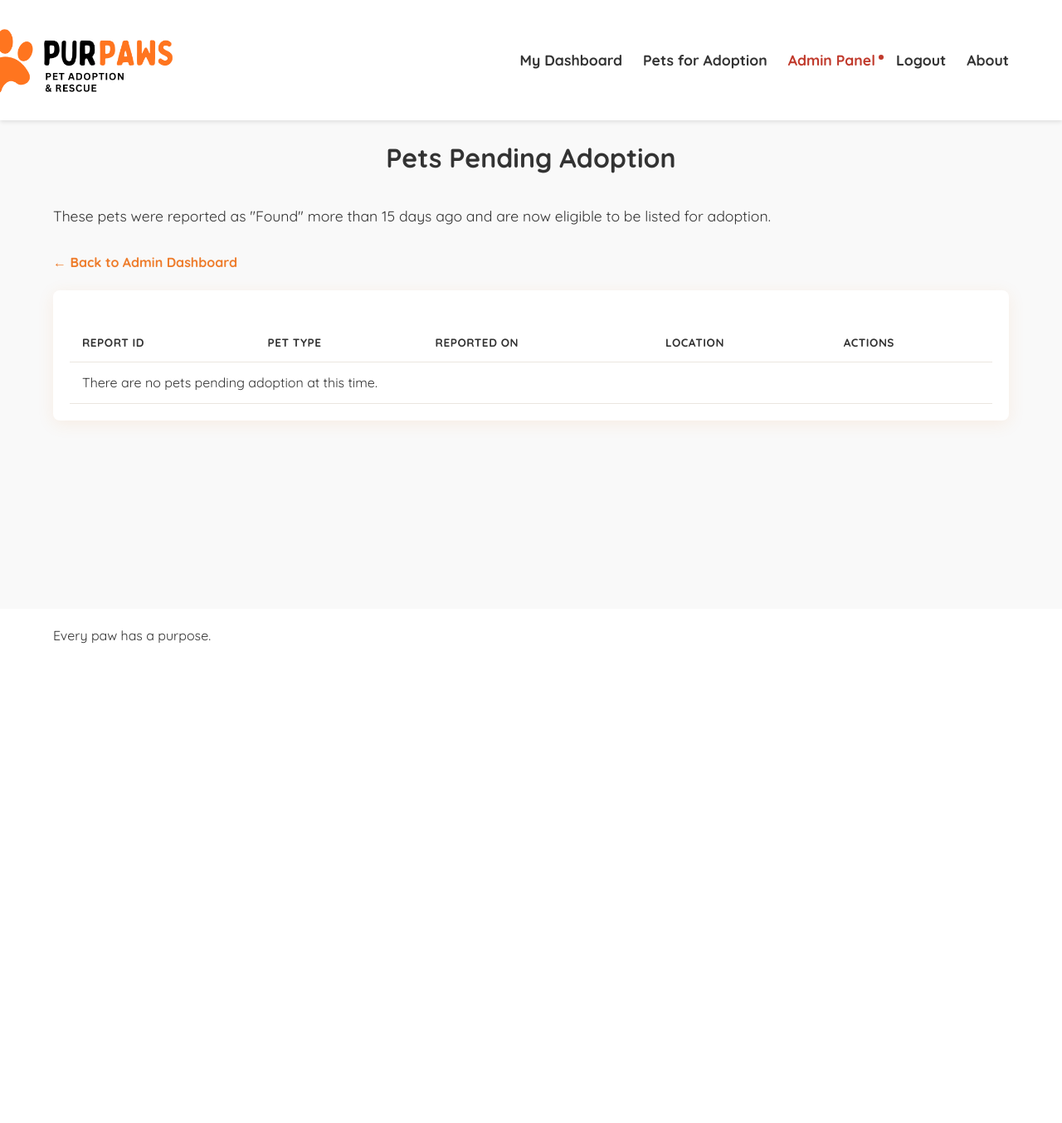
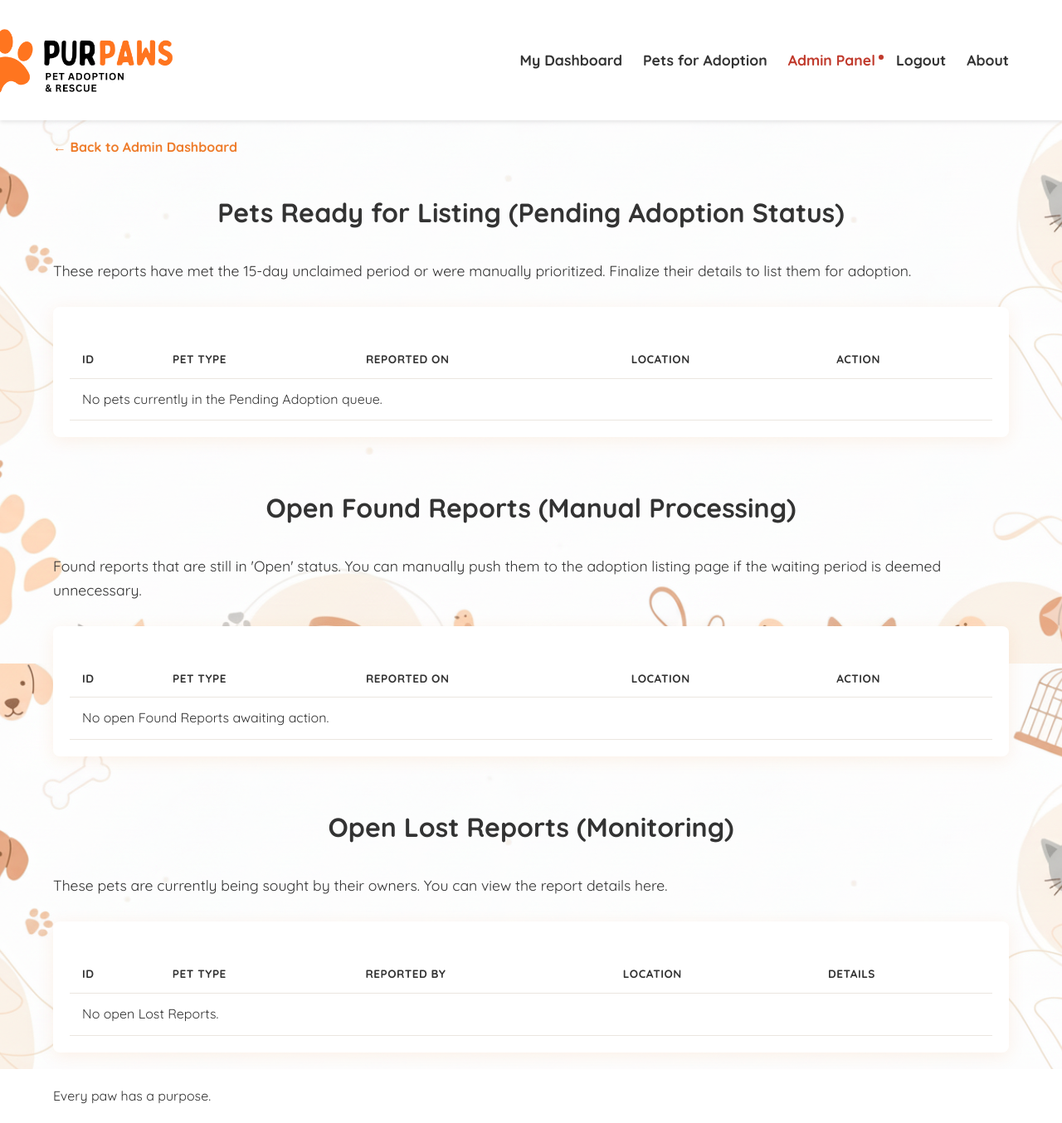
Before and after one commit to Deadpoolprime/petrescue2, a Django app: page /admin_dashboard/process-adoption/ in a window 1280 px wide. Shown: the whole page at 83% size. Before the commit the page ends 776 px from the top, so only its background shows below. Run offline with Django 4.2, Linux system fonts and the light colour scheme; the visitor is signed in with stand-in values (Sample User, id 1).

Commit message:
adoption module and ui changes

```diff
--- a/static/css/style.css
+++ b/static/css/style.css
@@ -138,6 +138,16 @@
   background-color: hsla(var(--primary-warm), 0.15);
   z-index: -1;
 }
+
+body.admin-page-background {
+  background-image: url('../images/admin-bg.jpg'); /* Fictional image for admin */
+  background-size: cover;
+  background-position: center center;
+  background-attachment: fixed;
+  position: relative;
+}
+
+/* Overlay for the admin page background (Subtle dark overlay) */
 
 
 /* Ensure main content appears ABOVE the overlay for BOTH pages */
--- a/users/templates/admin/dashboard.html
+++ b/users/templates/admin/dashboard.html
@@ -3,7 +3,7 @@
 {% load static %}
 
 {% block title %}Admin Dashboard{% endblock %}
-
+{% block body_class %}admin-page-background{% endblock %}
 {% block content %}
 <section class="admin-dashboard-section">
  <h2 class="section-title">Admin Dashboard</h2>
@@ -36,7 +36,7 @@
   <h3>Management Tools</h3>
   <div class="action-buttons">
    <a href="{% url 'users:admin_manage_users' %}" class="btn btn-primary">Manage Users</a>
-      <a href="{% url 'users:admin_adoption_processing' %}" class="btn btn-primary">Process Pending Adoptions</a>
+   <a href="{% url 'users:admin_adoption_processing' %}" class="btn btn-primary">Manage Pet Reports & Adoptions</a>
    {# You can add more admin action buttons here as you build more features #}
   </div>
  </div>
--- a/users/templates/admin/manage_users.html
+++ b/users/templates/admin/manage_users.html
@@ -3,7 +3,7 @@
 {% load static %}
 
 {% block title %}Manage Users{% endblock %}
-
+{% block body_class %}admin-page-background{% endblock %}
 {% block content %}
 <section class="manage-users-section">
     <h2 class="section-title">Manage Users</h2>
--- a/users/templates/admin/process_adoption.html
+++ b/users/templates/admin/process_adoption.html
@@ -1,43 +1,132 @@
+
 {# users/templates/admin/process_adoption.html #}
 {% extends 'users/base.html' %}
 {% load static %}
-{% block title %}Process Pending Adoptions{% endblock %}
-
+{% block title %}Manage Pet Reports{% endblock %}
+{% block body_class %}admin-page-background{% endblock %}
 {% block content %}
-<section class="manage-users-section"> {# Reusing some styles #}
-    <h2 class="section-title">Pets Pending Adoption</h2>
-    <p class="auth-subtitle">These pets were reported as "Found" more than 15 days ago and are now eligible to be listed for adoption.</p>
+<section class="manage-reports-section manage-users-section">
     <div class="admin-nav">
         <a href="{% url 'users:admin_dashboard' %}">&larr; Back to Admin Dashboard</a>
     </div>
+
+    {# ---------------------------------------------------------------------- #}
+    {# SECTION 1: Reports Ready for Adoption (Pending Status) #}
+    {# ---------------------------------------------------------------------- #}
+    <h3 class="section-title" style="margin-top: 40px; color: var(--success-green);">
+        Pets Ready for Listing (Pending Adoption Status)
+    </h3>
+    <p class="auth-subtitle">These reports have met the 15-day unclaimed period or were manually prioritized. Finalize their details to list them for adoption.</p>
 
     <div class="user-table-container">
         <table>
             <thead>
                 <tr>
-                    <th>Report ID</th>
+                    <th>ID</th>
                     <th>Pet Type</th>
                     <th>Reported On</th>
                     <th>Location</th>
-                    <th>Actions</th>
+                    <th>Action</th>
                 </tr>
             </thead>
             <tbody>
-                {% for report in pets_to_process %}
+                {% for report in pending_adoption_reports %}
                 <tr>
                     <td>{{ report.id }}</td>
                     <td>{{ report.pet_type }}</td>
                     <td>{{ report.date_reported|date:"Y-m-d" }}</td>
                     <td>{{ report.location }}</td>
                     <td>
-                        <a href="{% url 'users:admin_put_for_adoption' report.id %}" class="btn btn-small btn-primary">Process</a>
+                        <a href="{% url 'users:admin_put_for_adoption' report.id %}" class="btn btn-small btn-primary">Finalize Listing</a>
                     </td>
                 </tr>
                 {% empty %}
                 <tr>
-                    <td colspan="5">There are no pets pending adoption at this time.</td>
+                    <td colspan="5">No pets currently in the Pending Adoption queue.</td>
                 </tr>
-                {% endfor %}
+                {% endfor %} {# <-- Closing tag for pending_adoption_reports #}
+            </tbody>
+        </table>
+    </div>
+
+    {# ---------------------------------------------------------------------- #}
+    {# SECTION 2: Open Found Reports (Manual Override Option) #}
+    {# ---------------------------------------------------------------------- #}
+    <h3 class="section-title" style="margin-top: 60px; color: var(--primary-warm);">
+        Open Found Reports (Manual Processing)
+    </h3>
+    <p class="auth-subtitle">Found reports that are still in 'Open' status. You can manually push them to the adoption listing page if the waiting period is deemed unnecessary.</p>
+
+    <div class="user-table-container">
+        <table>
+            <thead>
+                <tr>
+                    <th>ID</th>
+                    <th>Pet Type</th>
+                    <th>Reported On</th>
+                    <th>Location</th>
+                    <th>Action</th>
+                </tr>
+            </thead>
+            <tbody>
+                {% for report in open_found_reports %}
+                <tr>
+                    <td>{{ report.id }}</td>
+                    <td>{{ report.pet_type }}</td>
+                    <td>{{ report.date_reported|date:"Y-m-d" }}</td>
+                    <td>{{ report.location }}</td>
+                    <td>
+                        <a href="{% url 'users:admin_put_for_adoption' report.id %}"
+                           class="btn btn-small btn-secondary"
+                           onclick="return confirm('WARNING: Are you sure you want to bypass the waiting period and process this found pet for adoption now?');">
+                            Process for Adoption
+                        </a>
+                    </td>
+                </tr>
+                {% empty %}
+                <tr>
+                    <td colspan="5">No open Found Reports awaiting action.</td>
+                </tr>
+                {% endfor %} {# <-- Closing tag for open_found_reports #}
+            </tbody>
+        </table>
+    </div>
+
+    {# ---------------------------------------------------------------------- #}
+    {# SECTION 3: Open Lost Reports (For Monitoring Only) #}
+    {# ---------------------------------------------------------------------- #}
+    <h3 class="section-title" style="margin-top: 60px; color: var(--accent-purple);">
+        Open Lost Reports (Monitoring)
+    </h3>
+    <p class="auth-subtitle">These pets are currently being sought by their owners. You can view the report details here.</p>
+
+    <div class="user-table-container">
+        <table>
+            <thead>
+                <tr>
+                    <th>ID</th>
+                    <th>Pet Type</th>
+                    <th>Reported By</th>
+                    <th>Location</th>
+                    <th>Details</th>
+                </tr>
+            </thead>
+            <tbody>
+                {% for report in open_lost_reports %}
+                <tr>
+                    <td>{{ report.id }}</td>
+                    <td>{{ report.pet_type }}</td>
+                    <td>{{ report.reporter.username }}</td>
+                    <td>{{ report.location }}</td>
+                    <td>
+                        <a href="{% url 'users:pet_report_detail' report.id %}" class="btn btn-small btn-map">View Details</a>
+                    </td>
+                </tr>
+                {% empty %}
+                <tr>
+                    <td colspan="5">No open Lost Reports.</td>
+                </tr>
+                {% endfor %} {# <-- ADDED MISSING ENDFOR HERE #}
             </tbody>
         </table>
     </div>
--- a/users/templates/admin/put_for_doption_from.html
+++ b/users/templates/admin/put_for_adoption_form.html
@@ -2,7 +2,7 @@
 {% extends 'users/base.html' %}
 {% load static %}
 {% block title %}List Pet for Adoption{% endblock %}
-
+{% block body_class %}admin-page-background{% endblock %}
 {% block content %}
 <section class="report-section">
     <div class="auth-box">
--- a/users/views.py
+++ b/users/views.py
@@ -503,22 +503,40 @@
 @staff_required
 def admin_adoption_processing_view(request):
   """
-  Lists pets that are pending adoption and need admin action.
+  Lists pets that are pending adoption, and also lists open reports for management and manual processing.
   """
-  pets_to_process = PetReport.objects.filter(status='Pending Adoption')
-  context = {'pets_to_process': pets_to_process}
+
+  # 1. Reports that are ready or pending adoption (Automated/Ready to finalize)
+  pending_adoption_reports = PetReport.objects.filter(status='Pending Adoption').order_by('-date_reported')
+
+  # 2. Open Found Reports (Manual override option)
+  open_found_reports = PetReport.objects.filter(report_type='Found', status='Open').order_by('-date_reported')
+
+  # 3. Open Lost Reports (For monitoring)
+  open_lost_reports = PetReport.objects.filter(report_type='Lost', status='Open').order_by('-date_reported')
+
+
+  context = {
+    'pending_adoption_reports': pending_adoption_reports,
+    'open_found_reports': open_found_reports,
+    'open_lost_reports': open_lost_reports,
+  }
+  # Renders the new comprehensive template
   return render(request, 'admin/process_adoption.html', context)
+
 
 
 @staff_required
 def admin_put_for_adoption_view(request, report_id):
   """
   Handles the form for an admin to name a pet and put it up for adoption.
+  Updated to allow processing of 'Open' reports (Found type only) for manual override.
   """
   try:
-    report = PetReport.objects.get(pk=report_id, status='Pending Adoption')
+    # Allow processing if status is 'Pending Adoption' OR 'Open' AND it's a Found report
+    report = PetReport.objects.get(pk=report_id, report_type='Found', status__in=['Pending Adoption', 'Open'])
   except PetReport.DoesNotExist:
-    messages.error(request, "This pet report was not found or is not pending adoption.")
+    messages.error(request, "This report was not found or is not a Found report eligible for adoption processing.")
     return redirect('users:admin_adoption_processing')
 
   if request.method == 'POST':
```
Also changed, not shown: project_dump.txt (+151 -23 lines), static/images/admin-bg.jpg (added). Lines whose indentation alone changed are shown as unchanged.
